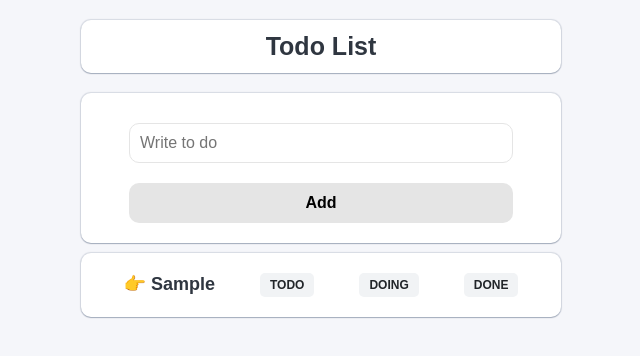
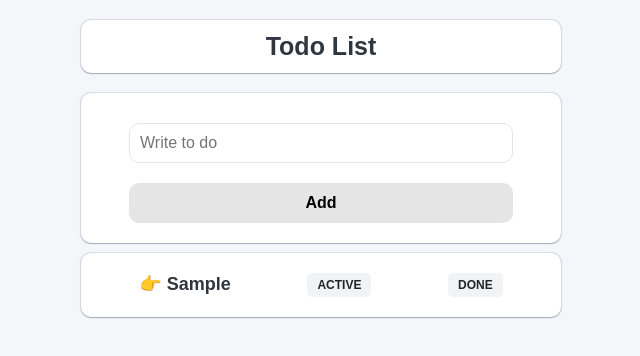
Before and after one commit to parkgeonwoong/todo-ts, a React (Create React App) app: page / in a window 1280 px wide. Both pictures are taken after typing "Sample" into the empty fields and a click on the button "Add". Shown: the top 356 px of the page, without its empty margins (319-959 px from the left). Built offline with nearby package versions, Linux system fonts and the light colour scheme.

Commit message:
Feat : 상태값 바꾸는 JS문법

```diff
--- a/src/atoms.ts
+++ b/src/atoms.ts
@@ -7,7 +7,7 @@ import { atom } from "recoil";
 export interface IToDo {
   text: string;
   id: number;
-  category: "TODO" | "DOING" | "DONE";
+  category: "TODO" | "ACTIVE" | "DONE";
 }
 
 export const todoState = atom<IToDo[]>({
--- a/src/components/ToDo.tsx
+++ b/src/components/ToDo.tsx
@@ -2,16 +2,34 @@
  * @desc : Todo 생성한 것을 보여주는 컴포넌트
  */
 
+import { useSetRecoilState } from "recoil";
 import styled from "styled-components";
-import { IToDo } from "../atoms";
+import { IToDo, todoState } from "../atoms";
 
-function ToDo({ text }: IToDo) {
+function ToDo({ text, category, id }: IToDo) {
+  const setToDos = useSetRecoilState(todoState);
+
+  // ❓ 타입스크립트 인터페이스 불러와서 속성 하나만 쓰는 법
+  const onClick = (action: IToDo["category"]) => {
+    // ❓ 수정할 때 map으로 바꿈, 위치가 어디있는지 생각해라(index, id 등)
+    setToDos((prev) =>
+      prev.map((todo) =>
+        todo.id === id ? { ...todo, category: action } : { ...todo }
+      )
+    );
+  };
   return (
     <LiBox>
       <span>👉 {text}</span>
-      <button>TODO</button>
-      <button>DOING</button>
-      <button>DONE</button>
+      {category !== "TODO" && (
+        <button onClick={() => onClick("TODO")}>TODO</button>
+      )}
+      {category !== "ACTIVE" && (
+        <button onClick={() => onClick("ACTIVE")}>ACTIVE</button>
+      )}
+      {category !== "DONE" && (
+        <button onClick={() => onClick("DONE")}>DONE</button>
+      )}
     </LiBox>
   );
 }
--- a/src/components/ToDoList.tsx
+++ b/src/components/ToDoList.tsx
@@ -33,6 +33,7 @@ function ToDoList() {
       {/* 리스트 */}
       <ul>
         {toDos.map((toDo) => (
+          // ❓ props를 일일이 넣어주는 것이 아닌 {...toDo}해도 값이 들어감
           <ToDo key={toDo.id} {...toDo} />
         ))}
       </ul>
```
Also changed, not shown: 1 other file (tests, documents, lock files or other folders).
